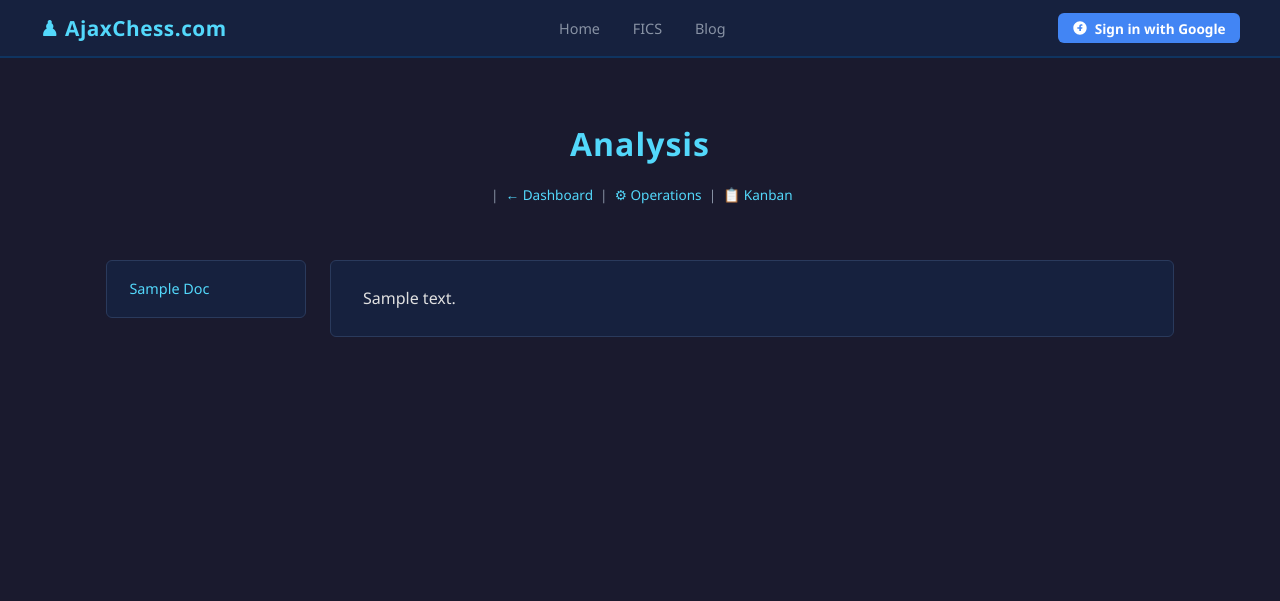
After one commit to ajaxchess/ajaxchess.com, a Python web app: template templates/admin_analysis.html in a window 1280 px wide. The commit adds this page. Shown: the top 601 px of the page. Run offline with Jinja, Linux system fonts and the light colour scheme; the template is opened without the code that fills it: most values are stand-ins (such as "Sample title", 1, 10 or a date in 2020).

Commit message:
Add /admin/analysis page for browsing analysis/ markdown files
Sidebar lists all .md files in the gitignored analysis/ directory;
selecting one renders it as HTML using the existing blog article styles.
Analysis link added to all admin nav bars.

Co-Authored-By: Claude Sonnet 4.6 <noreply@anthropic.com>

```diff
--- a/static/css/style.css
+++ b/static/css/style.css
@@ -824,6 +824,45 @@ footer a:hover { text-decoration: underline; }
 .fics-cmd-input::placeholder { color: var(--text-dim); }
 .fics-cmd-input:disabled { opacity: 0.5; }
 
+/* ── Admin Analysis ─────────────────────────────────────────────────────── */
+.analysis-layout {
+  display: flex;
+  gap: 1.5rem;
+  align-items: flex-start;
+  margin-top: 1rem;
+}
+.analysis-sidebar {
+  flex: 0 0 200px;
+  display: flex;
+  flex-direction: column;
+  gap: 0.25rem;
+  background: var(--surface);
+  border: 1px solid var(--border);
+  border-radius: var(--radius);
+  padding: 0.75rem;
+}
+.analysis-doc-link {
+  display: block;
+  padding: 0.4rem 0.65rem;
+  border-radius: var(--radius);
+  color: var(--text-dim);
+  text-decoration: none;
+  font-size: 0.9rem;
+  text-transform: capitalize;
+  transition: background 0.12s, color 0.12s;
+}
+.analysis-doc-link:hover { background: var(--surface2); color: var(--text); }
+.analysis-doc-active { background: var(--surface2); color: var(--accent2); font-weight: 600; }
+.analysis-content {
+  flex: 1;
+  min-width: 0;
+  background: var(--surface);
+  border: 1px solid var(--border);
+  border-radius: var(--radius);
+  padding: 1.5rem 2rem;
+}
+.analysis-empty { color: var(--text-dim); font-style: italic; font-size: 0.9rem; }
+
 /* ── Responsive ──────────────────────────────────────────────────────────── */
 @media (max-width: 700px) {
   .header-inner { height: auto; padding: 0.5rem 0; flex-wrap: wrap; gap: 0.4rem; }
--- a/templates/admin.html
+++ b/templates/admin.html
@@ -10,7 +10,8 @@
     <a href="/admin/operations">⚙ Operations</a> &nbsp;|&nbsp;
     <a href="/admin/users">👥 Users</a> &nbsp;|&nbsp;
     <a href="/admin/kanban">📋 Kanban</a> &nbsp;|&nbsp;
-    <a href="/admin/blog">💬 Blog Comments</a>
+    <a href="/admin/blog">💬 Blog Comments</a> &nbsp;|&nbsp;
+    <a href="/admin/analysis">📊 Analysis</a>
   </p>
 
   <!-- Users -->
--- /dev/null
+++ b/templates/admin_analysis.html
@@ -0,0 +1,45 @@
+{% extends "base.html" %}
+{% block title %}Analysis — AjaxChess.com{% endblock %}
+
+{% block content %}
+<div class="lb-wrapper" style="max-width:1100px;">
+
+  <h1 class="lb-title">Analysis</h1>
+  <p style="text-align:center;color:var(--text-dim);font-size:0.85rem;margin-bottom:1.25rem;">
+    {{ user.email }} &nbsp;|&nbsp;
+    <a href="/admin">← Dashboard</a> &nbsp;|&nbsp;
+    <a href="/admin/operations">⚙ Operations</a> &nbsp;|&nbsp;
+    <a href="/admin/kanban">📋 Kanban</a>
+  </p>
+
+  <div class="analysis-layout">
+
+    <!-- Sidebar: file list -->
+    <nav class="analysis-sidebar">
+      {% if docs %}
+        {% for d in docs %}
+        <a href="/admin/analysis?doc={{ d }}"
+           class="analysis-doc-link {% if d == current_doc %}analysis-doc-active{% endif %}">
+          {{ d.replace('-', ' ').replace('_', ' ') }}
+        </a>
+        {% endfor %}
+      {% else %}
+        <p class="analysis-empty">No .md files found in <code>analysis/</code>.</p>
+      {% endif %}
+    </nav>
+
+    <!-- Main content area -->
+    <main class="analysis-content">
+      {% if content_html %}
+        <div class="blog-article-body">{{ content_html | safe }}</div>
+      {% elif current_doc %}
+        <p class="analysis-empty">Could not load document.</p>
+      {% else %}
+        <p class="analysis-empty">Select a document from the list.</p>
+      {% endif %}
+    </main>
+
+  </div>
+
+</div>
+{% endblock %}
--- a/templates/admin_blog.html
+++ b/templates/admin_blog.html
@@ -10,7 +10,8 @@
     <a href="/admin">⬅ Dashboard</a> &nbsp;|&nbsp;
     <a href="/admin/operations">⚙ Operations</a> &nbsp;|&nbsp;
     <a href="/admin/users">👥 Users</a> &nbsp;|&nbsp;
-    <a href="/admin/kanban">📋 Kanban</a>
+    <a href="/admin/kanban">📋 Kanban</a> &nbsp;|&nbsp;
+    <a href="/admin/analysis">📊 Analysis</a>
   </p>
 
   <section class="admin-section">
--- a/templates/admin_kanban.html
+++ b/templates/admin_kanban.html
@@ -9,7 +9,8 @@
     {{ user.email }} &nbsp;|&nbsp;
     <a href="/admin">← Dashboard</a> &nbsp;|&nbsp;
     <a href="/admin/users">👥 Users</a> &nbsp;|&nbsp;
-    <a href="/admin/operations">⚙ Operations</a>
+    <a href="/admin/operations">⚙ Operations</a> &nbsp;|&nbsp;
+    <a href="/admin/analysis">📊 Analysis</a>
   </p>
 
   <div class="kanban-board">
```
Also changed, not shown: main.py (+31 -0 lines), templates/admin_operations.html (+5 -2 lines).
